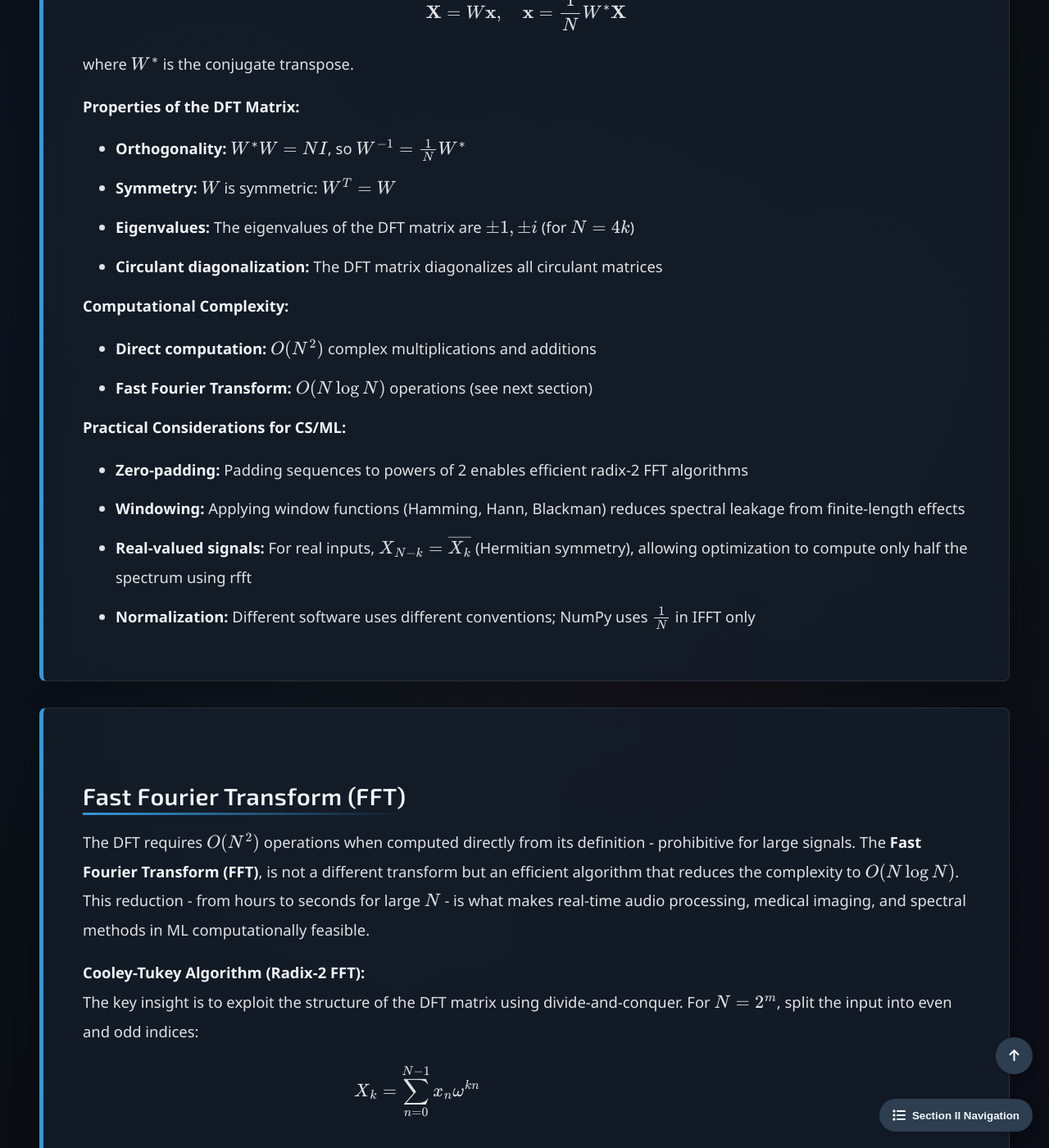
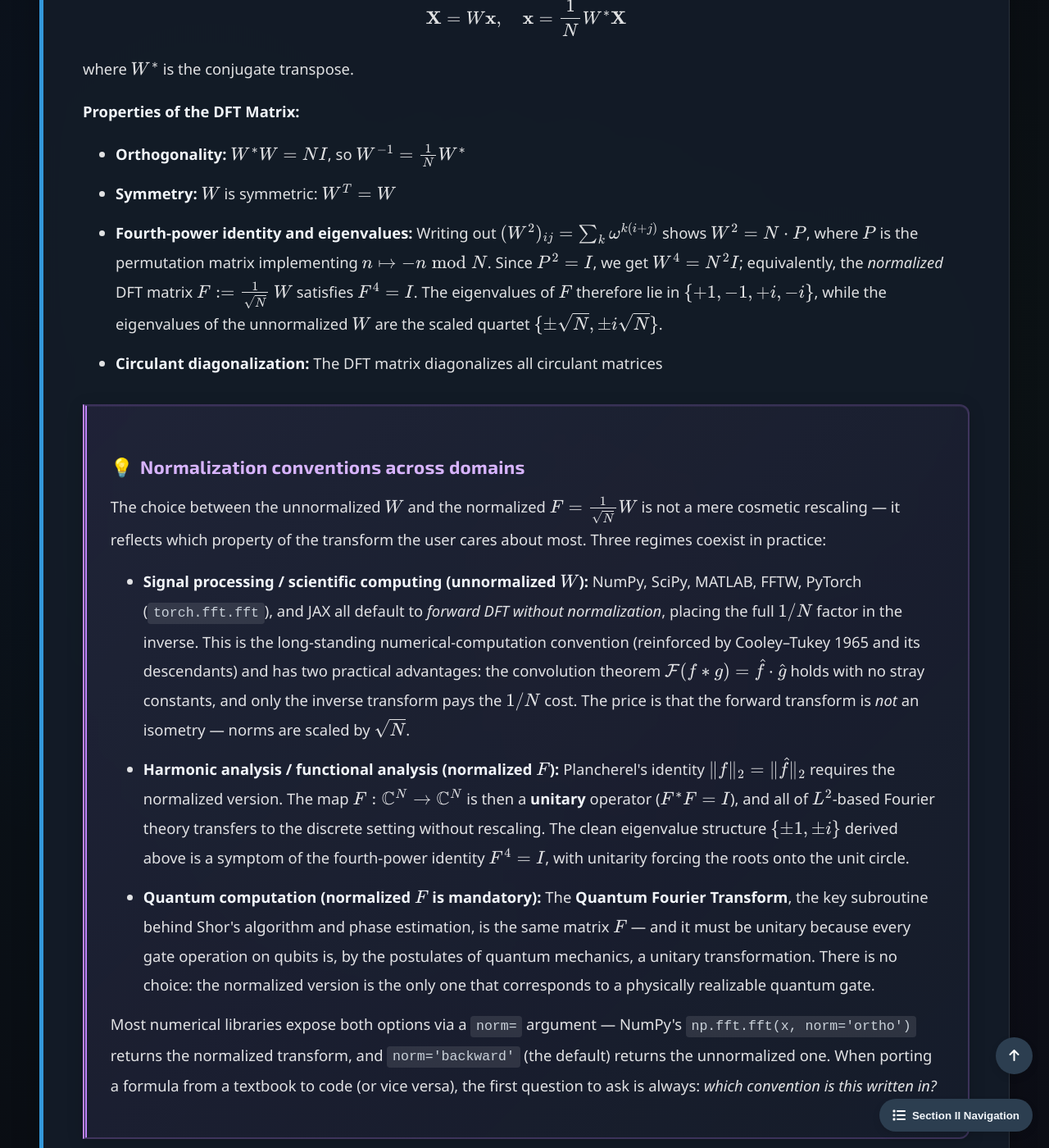
Before and after one commit to Yusukey01/yusukey01.github.io, a Jekyll site: the page built from Mathematics/Calculus/fourier_transform.html, in a window 1280 px wide and 1400 px high, scrolled down 11140 px. Shown: the whole window at 82% size. Built offline with Jekyll 4.4.1, drawn with Linux system fonts in a browser that asks for light colours; some of the changed text lies outside the part shown.

Commit message:
added more Insight for CS

```diff
--- a/Mathematics/Calculus/fourier_transform.html
+++ b/Mathematics/Calculus/fourier_transform.html
@@ -417,9 +417,53 @@ uses_python: true
                 <ul style="padding-left: 40px;">
                     <li><strong>Orthogonality:</strong> \(W^*W = NI\), so \(W^{-1} = \frac{1}{N}W^*\)</li>
                     <li><strong>Symmetry:</strong> \(W\) is symmetric: \(W^T = W\)</li>
-                    <li><strong>Eigenvalues:</strong> The eigenvalues of the DFT matrix are \(\pm 1, \pm i\) (for \(N = 4k\))</li>
+                    <li><strong>Fourth-power identity and eigenvalues:</strong> Writing out \((W^2)_{ij} = \sum_k \omega^{k(i+j)}\)
+                    shows \(W^2 = N \cdot P\), where \(P\) is the permutation matrix implementing \(n \mapsto -n \bmod N\).
+                    Since \(P^2 = I\), we get \(W^4 = N^2 I\); equivalently, the <em>normalized</em> DFT matrix
+                    \(F := \tfrac{1}{\sqrt{N}}\, W\) satisfies \(F^4 = I\). The eigenvalues of \(F\) therefore lie in
+                    \(\{+1, -1, +i, -i\}\), while the eigenvalues of the unnormalized \(W\) are the scaled quartet
+                    \(\{\pm\sqrt{N}, \pm i\sqrt{N}\}\).</li>
                     <li><strong>Circulant diagonalization:</strong> The DFT matrix diagonalizes all circulant matrices</li>
                 </ul>
+
+                <div class="insight-box">
+                    <h3>Normalization conventions across domains</h3>
+                    <p>
+                        The choice between the unnormalized \(W\) and the normalized \(F = \tfrac{1}{\sqrt{N}} W\) is
+                        not a mere cosmetic rescaling — it reflects which property of the transform the user cares
+                        about most. Three regimes coexist in practice:
+                    </p>
+                    <ul style="padding-left: 40px;">
+                        <li><strong>Signal processing / scientific computing (unnormalized \(W\)):</strong>
+                            NumPy, SciPy, MATLAB, FFTW, PyTorch (<code>torch.fft.fft</code>), and JAX all default to
+                            <em>forward DFT without normalization</em>, placing the full \(1/N\) factor in the inverse.
+                            This is the long-standing numerical-computation convention (reinforced by Cooley–Tukey
+                            1965 and its descendants) and has two practical advantages: the convolution theorem
+                            \(\mathcal{F}(f * g) = \hat f \cdot \hat g\) holds with no stray constants, and only the
+                            inverse transform pays the \(1/N\) cost. The price is that the forward transform is
+                            <em>not</em> an isometry — norms are scaled by \(\sqrt{N}\).</li>
+                        <li><strong>Harmonic analysis / functional analysis (normalized \(F\)):</strong>
+                            Plancherel's identity \(\|f\|_2 = \|\hat f\|_2\) requires the normalized version. The map
+                            \(F : \mathbb{C}^N \to \mathbb{C}^N\) is then a <strong>unitary</strong> operator
+                            (\(F^*F = I\)), and all of \(L^2\)-based Fourier theory transfers to the discrete setting
+                            without rescaling. The clean eigenvalue structure \(\{\pm 1, \pm i\}\) derived above is a
+                            symptom of the fourth-power identity \(F^4 = I\), with unitarity forcing the roots onto
+                            the unit circle.</li>
+                        <li><strong>Quantum computation (normalized \(F\) is mandatory):</strong>
+                            The <strong>Quantum Fourier Transform</strong>, the key subroutine behind Shor's
+                            algorithm and phase estimation, is the same matrix \(F\) — and it must be unitary
+                            because every gate operation on qubits is, by the postulates of quantum mechanics, a
+                            unitary transformation. There is no choice: the normalized version is the only one that
+                            corresponds to a physically realizable quantum gate.</li>
+                    </ul>
+                    <p>
+                        Most numerical libraries expose both options via a <code>norm=</code> argument — NumPy's
+                        <code>np.fft.fft(x, norm='ortho')</code> returns the normalized transform, and
+                        <code>norm='backward'</code> (the default) returns the unnormalized one. When porting a
+                        formula from a textbook to code (or vice versa), the first question to ask is always:
+                        <em>which convention is this written in?</em>
+                    </p>
+                </div>
 
                 <p>
                     <strong>Computational Complexity:</strong>
@@ -466,15 +510,16 @@ uses_python: true
                     Note that \(\omega^2 = e^{-\frac{4\pi i}{N}} = e^{-\frac{2\pi i}{N/2}}\) is a primitive \((N/2)\)-th root of unity.
                 </p>
                 <p>
-                    Let \(E_k\) be the DFT of the even-indexed subsequence and \(O_k\) the DFT of odd-indexed subsequence.
-                    Using the periodicity of the DFT, for \(k = 0, 1, \ldots, N/2-1\):
+                    Let \(E_k\) be the \((N/2)\)-point DFT of the even-indexed subsequence and \(O_k\) the \((N/2)\)-point
+                    DFT of odd-indexed subsequence. Since \(E_k\) and \(O_k\) are themselves \((N/2)\)-periodic in \(k\)
+                    (\(E_{k+N/2} = E_k\), \(O_{k+N/2} = O_k\)), and since \(\omega^{k+N/2} = -\omega^k\) (because
+                    \(\omega^{N/2} = e^{-i\pi} = -1\)), we obtain, for \(k = 0, 1, \ldots, N/2-1\):
                     \[
-                    X_k = E_k + \omega^k O_k
+                    X_k = E_k + \omega^k O_k,
                     \]
                     \[
-                    X_{k+N/2} = E_k - \omega^k O_k
+                    X_{k+N/2} = E_k - \omega^k O_k.
                     \]
-                    (using the fact that \(\omega^{k+N/2} = -\omega^k\) since \(\omega^{N/2} = e^{-i\pi} = -1\)).
                 </p>
 
                 <p>
```
